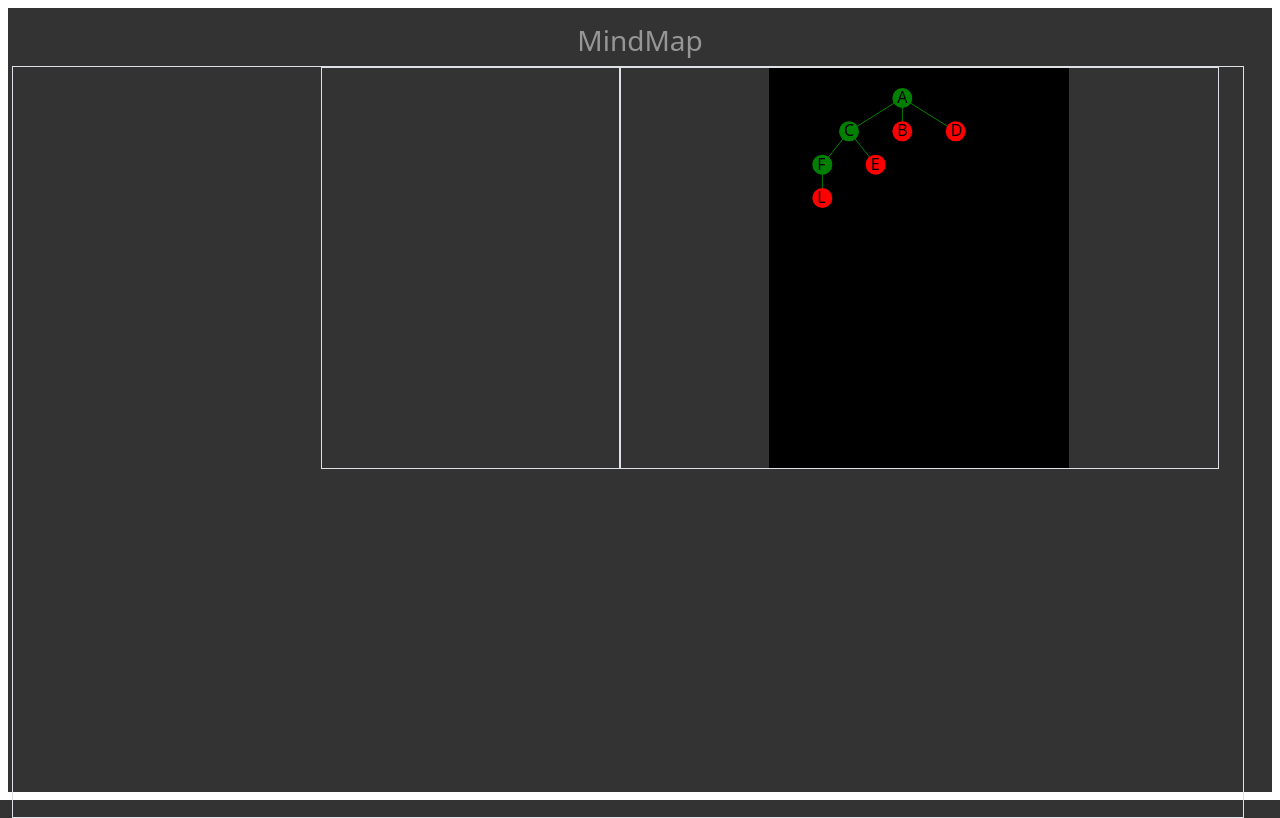
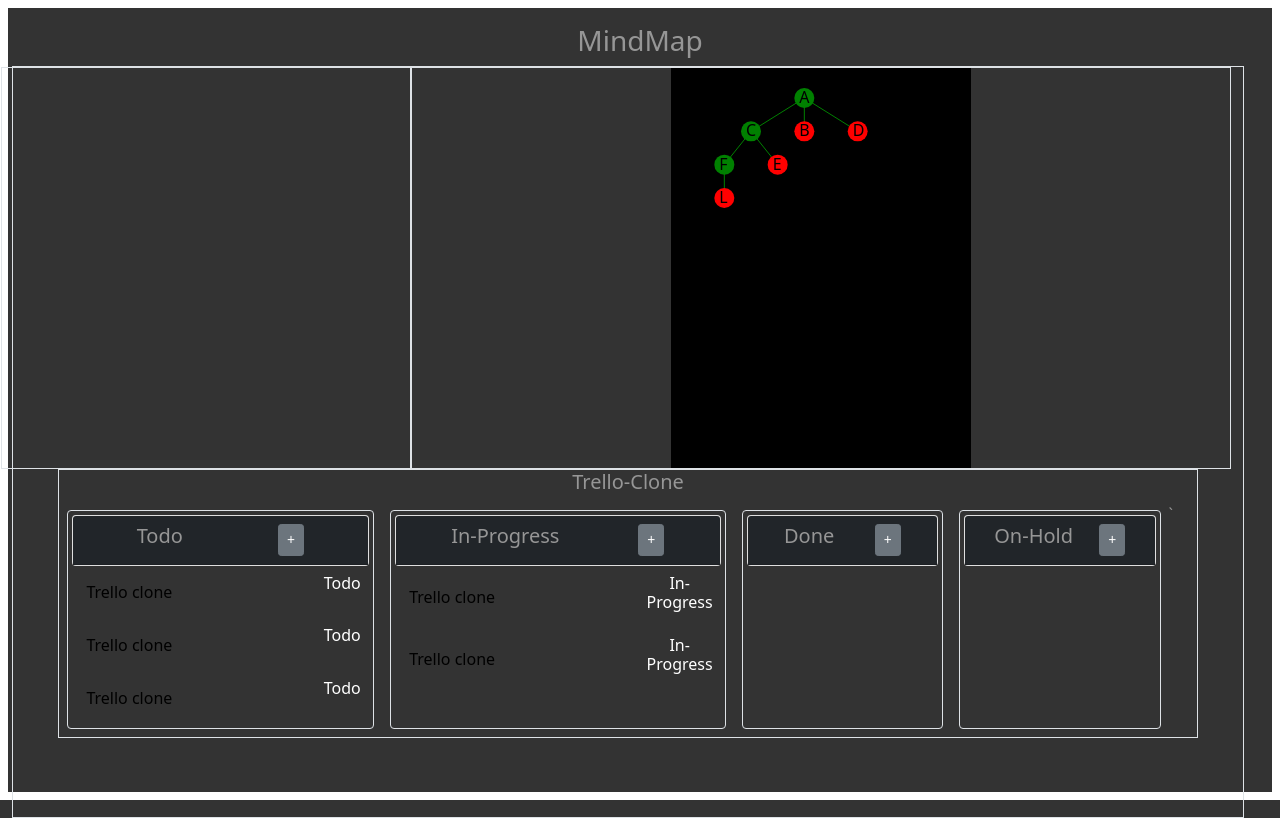
Before and after one commit to NomadSauce/MindMap, a Svelte app: page / in a window 1280 px wide. Built offline with nearby package versions, Linux system fonts and the light colour scheme.

Commit message:
Start khanban component

```diff
--- /dev/null
+++ b/src/components/Card.svelte
@@ -0,0 +1,21 @@
+<script>
+    export let card
+    export let board
+
+    $: titleVal = card.title
+</script>
+
+<div class="m-2 p-0 rounded fled d-inline-flex text-white">
+    <input type="text" bind:value={card.title}>
+    <!-- {card.title} -->
+    <h6 class="">{card.status}</h6>
+
+</div>
+
+<style>
+    input {
+        background: none;
+        border: none;
+        font: 'white';
+    }
+</style>
--- /dev/null
+++ b/src/components/CardBoard.svelte
@@ -0,0 +1,29 @@
+<script>
+    import Card from "./Card.svelte"
+    export let board
+    export let width
+
+    function addBtn() {
+        console.log('Add:', board.todos)
+        let temp = {
+            title: 'New Todo',
+            status: 'Todo',
+            sublist: []
+        }
+        board.todos = [...board.todos, temp]
+    }
+</script>
+
+<div class="col border rounded m-2 p-1 d-flex flex-column">
+    <div class="card">
+        <div class="card-header bg-dark d-inline-flex justify-content-around">
+            <h5>{board.title}</h5>
+            <button class="btn btn-secondary btn-sm" on:click={addBtn}>+</button>
+
+        </div>
+
+    </div>
+    {#each board.todos as task}
+        <Card card={task} board={board} />
+    {/each}
+</div>
--- a/src/components/LinkTree.svelte
+++ b/src/components/LinkTree.svelte
@@ -4,24 +4,18 @@
     import { nodeStore } from '../stores/store';
     import Node from './Node.svelte';
     export let data
-    $: nodes = $nodeStore
-    $: display = ''
     $: nodeData = []
     $: grandparents = []
     $: descendants = []
 
 
     onMount(() => {
-       while (!nodes) {
-
+       while (!$nodeStore) {
        }
-       console.log('Nodes', nodes)
-    //    children=nodes.children
-    //    grandparents=nodes.ancestors()
-    //    console.log('Children', grandparents)
+       console.log('Nodes', $nodeStore)
     })
 
-    $: children = nodes.children
+    $: children = $nodeStore.children
     console.log('Children', children)
 
     let height = 400
@@ -32,7 +26,7 @@
 
 
 
-    $: root = hierarchy(nodes).sort(
+    let root = hierarchy($nodeStore).sort(
         (a, b) => b.height - a.height || a.data.name.localeCompare(b.data.name)
     )
 
@@ -42,7 +36,7 @@
 
     function handleHover(dat) {
         console.log('')
-        // console.log('Nodes:', nodes)
+        // console.log('Nodes:', $nodeStore)
         nodeData = dat.data
         children = dat.children
         grandparents = dat.ancestors()
@@ -53,7 +47,7 @@
         // console.log('Children', children)
         console.log('Descendants', descendants)
         // console.log('Ancestors', grandparents)
-        // console.log('OGNodes', nodes)
+        // console.log('OGNodes', $nodeStore)
 
 
     }
@@ -71,12 +65,6 @@
             }
         ]
         children = d.children
-
-        // console.log('Kids',children)
-
-
-
-
     }
 </script>
 <!-- {treeX.links()} -->
--- a/src/components/MindMap.svelte
+++ b/src/components/MindMap.svelte
@@ -3,22 +3,25 @@
     import SideBar from "./SideBar.svelte";
     import DecisionTree from "./DecisionTree.svelte";
     import LinkTree from './LinkTree.svelte'
-    import { nodeStore, nodeStore2 } from '../stores/store'
+    import TrelloChart from "./TrelloChart.svelte";
+    import {trelloStore, nodeStore, nodeStore2 } from '../stores/store'
 
 </script>
 
 <h3>MindMap</h3>
 
 <div class="col-12 border h-100 row">
-
-    <div class="col-3 sidebar">
-        <!-- <SideBar data={$nodeStore2} /> -->
-    </div>
-    <div class="col-9">
+    <div class=" p-0 m-0">
         <!-- <DecisionTree data={$nodeStore} /> -->
         <LinkTree data={$nodeStore} />
+        <TrelloChart data={$trelloStore} />
         <!-- <Graph data={$nodeStore} /> -->
     </div>
+
+    <!-- <div class="col-3 sidebar">
+        <SideBar data={$nodeStore2} />
+    </div> -->
+
 
 </div>
 
--- /dev/null
+++ b/src/components/TrelloChart.svelte
@@ -0,0 +1,16 @@
+<script>
+    import CardBoard from "./CardBoard.svelte";
+    import Card from "./Card.svelte";
+    export let data
+</script>
+
+
+<div class="container border m-0 p-0 col-12 row w-100 d-inline-flex">
+    <h5>Trello-Clone</h5>
+    <div class="row">
+        {#each data as board}
+            <CardBoard board={board} width={data.length * 100} />
+        {/each}`
+    </div>
+
+</div>
--- a/src/stores/store.js
+++ b/src/stores/store.js
@@ -25,6 +25,54 @@
       }
 )
 
+export const trelloStore = writable(
+    [
+        {
+            title: 'Todo',
+            todos: [
+                {
+                    title: 'Trello clone',
+                    status: 'Todo',
+                    subList: []
+                },
+                {
+                    title: 'Trello clone',
+                    status: 'Todo',
+                    subList: []
+                },
+                {
+                    title: 'Trello clone',
+                    status: 'Todo',
+                    subList: []
+                }
+            ]
+        },
+        {
+            title: 'In-Progress',
+            todos: [
+                {
+                    title: 'Trello clone',
+                    status: 'In-Progress',
+                    subList: []
+                },
+                {
+                    title: 'Trello clone',
+                    status: 'In-Progress',
+                    subList: []
+                }
+            ]
+        },
+        {
+            title: 'Done',
+            todos: []
+        },
+        {
+            title: 'On-Hold',
+            todos: []
+        }
+    ]
+)
+
 export const nodeStore2 = writable(
     [
         {
```
